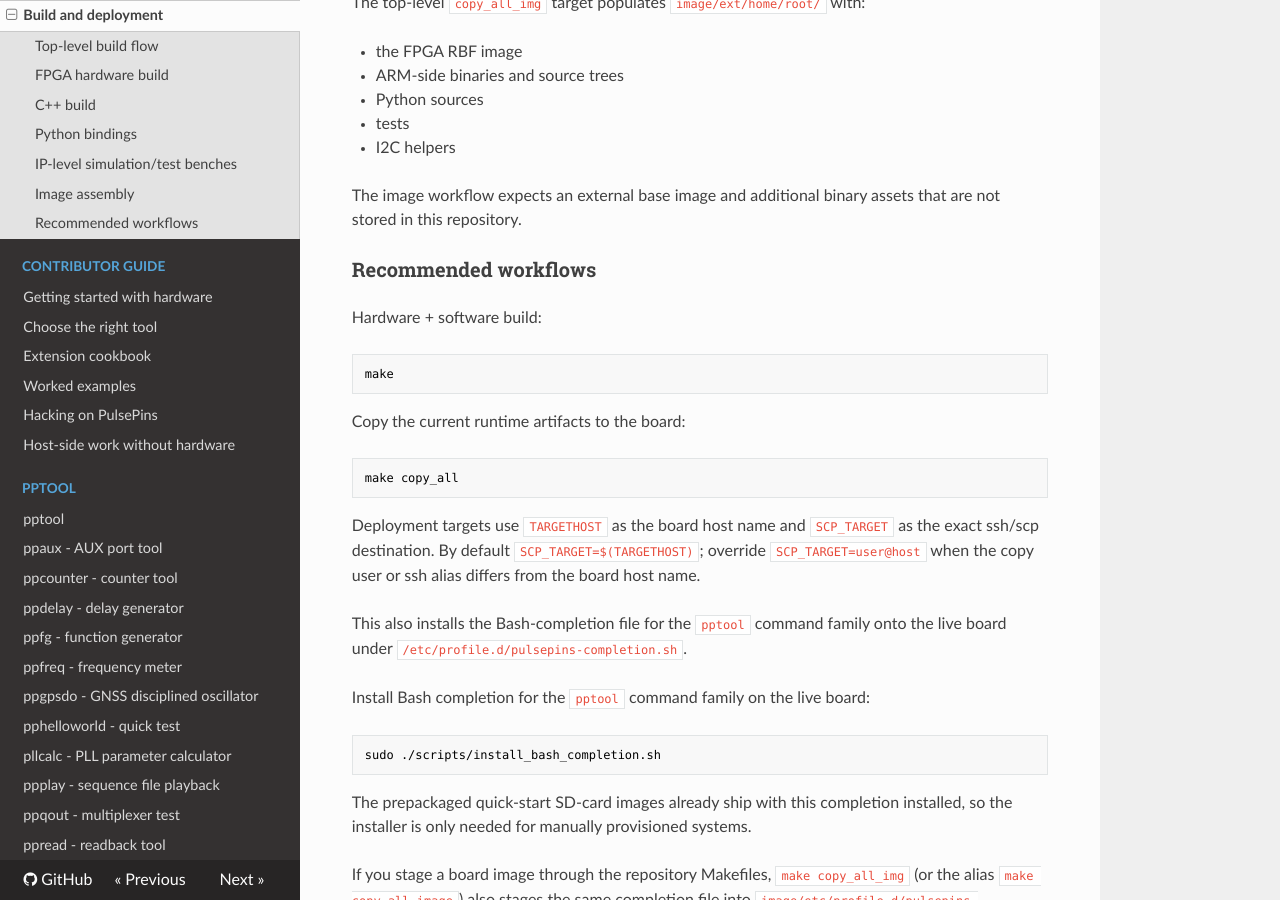
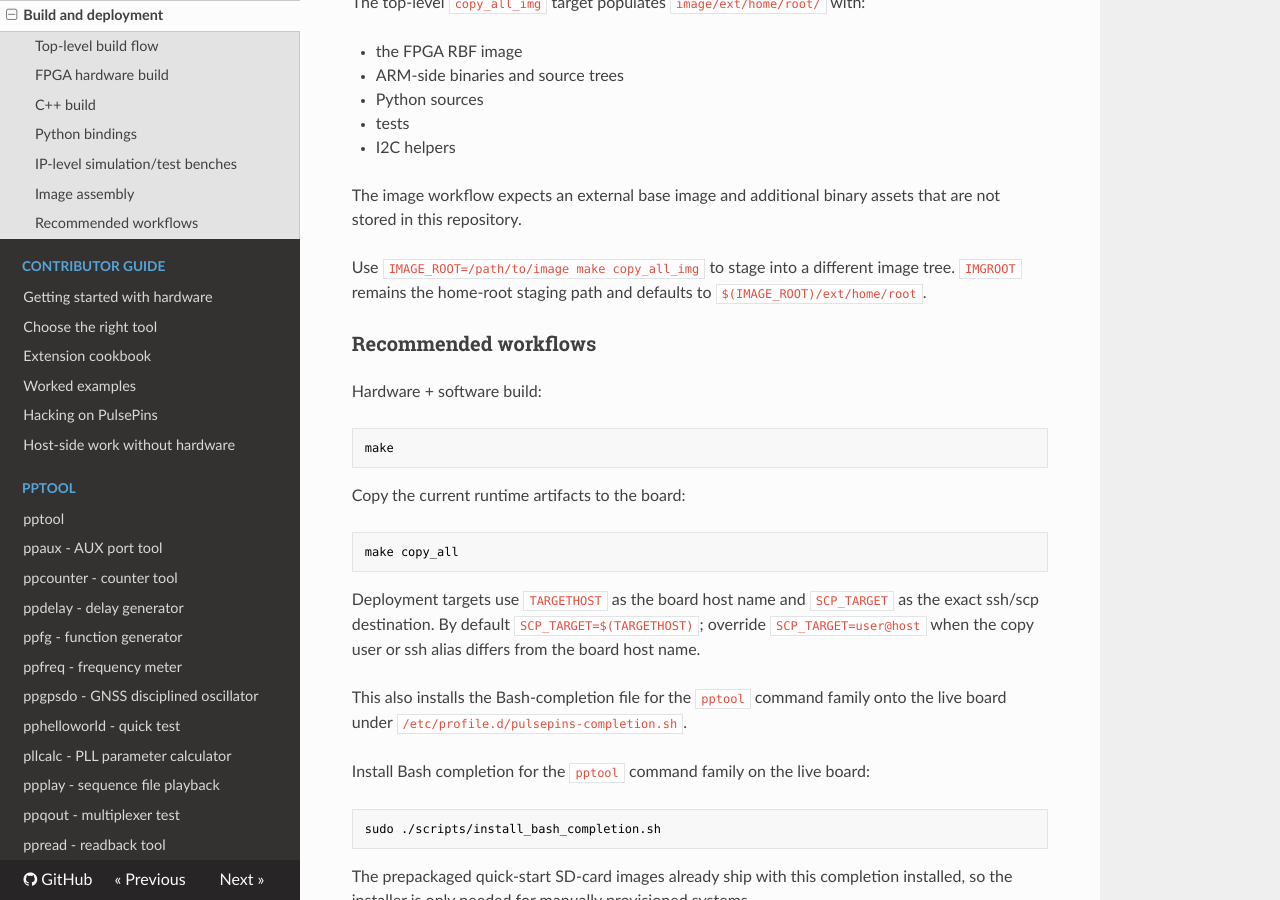
Before and after one commit to rokzitko/PulsePins, an MkDocs documentation site: the page built from docs/docs/build.md, in a window 1280 px wide and 900 px high, scrolled down 3980 px. Built offline with MkDocs 1.6.1, drawn with Linux system fonts in a browser that asks for light colours; nearby versions of some CDN libraries.

Commit message:
fix image staging roots

```diff
--- a/docs/docs/build.md
+++ b/docs/docs/build.md
@@ -147,6 +147,8 @@ The top-level `copy_all_img` target populates `image/ext/home/root/` with:
 
 The image workflow expects an external base image and additional binary assets that are not stored in this repository.
 
+Use `IMAGE_ROOT=/path/to/image make copy_all_img` to stage into a different image tree. `IMGROOT` remains the home-root staging path and defaults to `$(IMAGE_ROOT)/ext/home/root`.
+
 ### Recommended workflows
 
 Hardware + software build:
```
Also changed, not shown: 5 other files.
